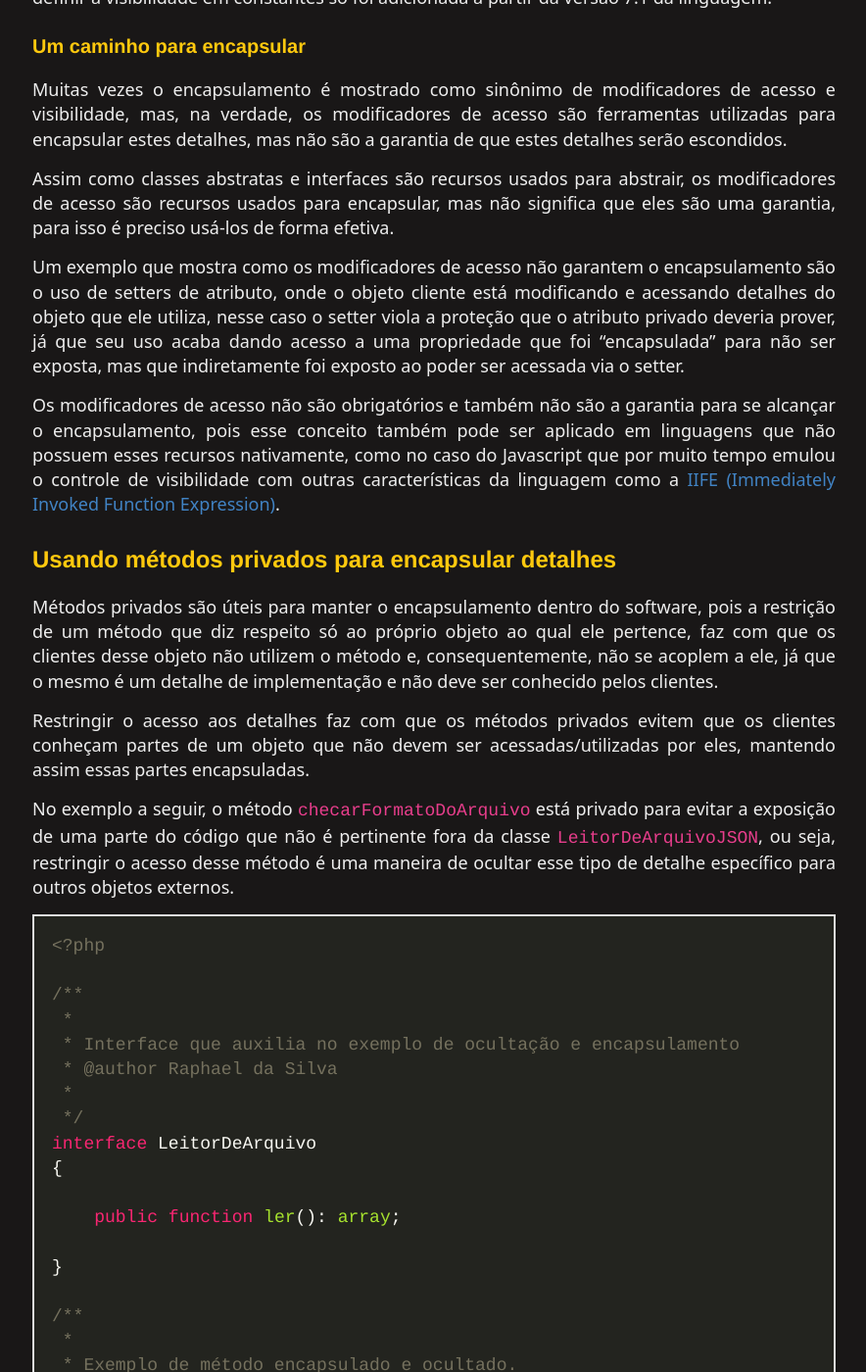
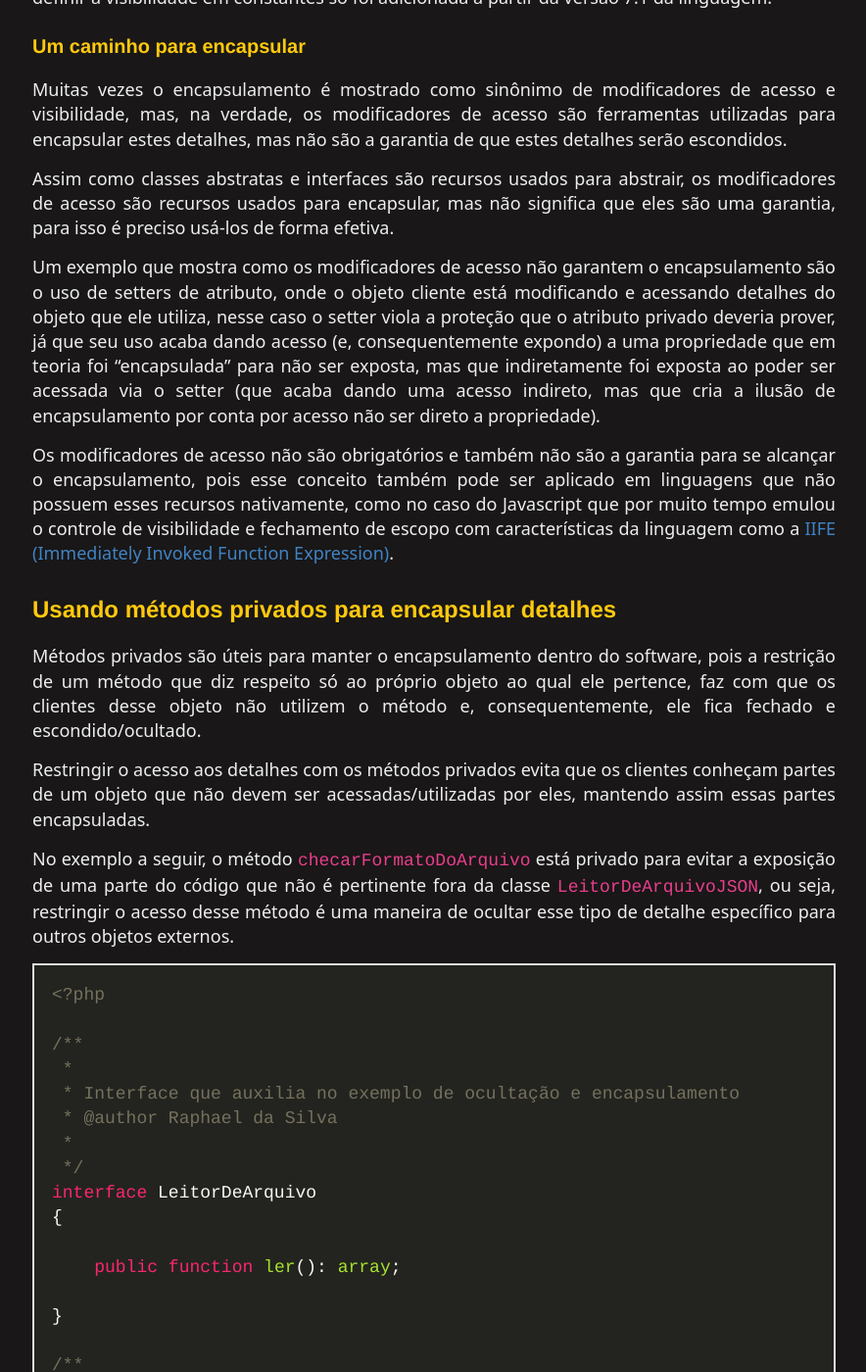
Before and after one commit to raphael-da-silva/raphael-da-silva.github.io, a Jekyll site: the page built from _posts/2021-06-10-ocultacao-encapsulamento.md, in a window 1280 px wide and 1400 px high, scrolled down 3537 px. Shown: the whole window at 98% size, without its empty margins (197-1081 px from the left). Built offline with Jekyll 4.4.1, drawn with Linux system fonts in a browser that asks for light colours; nearby versions of some CDN libraries; some of the changed text lies outside the part shown.

Commit message:
Revisão

````diff
--- a/_posts/2021-06-10-ocultacao-encapsulamento.md
+++ b/_posts/2021-06-10-ocultacao-encapsulamento.md
@@ -35,7 +35,7 @@
 
 ## Ocultação de informação (aka Information Hiding)
 
-Ocultação de informação (Information Hiding) é um dos princípios essenciais da orientação a objetos, o seu objetivo é evitar o acoplamento e ter objetos mais isolados dentro de um software.
+Ocultação de informação (Information Hiding) é um dos princípios essenciais da orientação a objetos, o seu objetivo é isolar os objetos de detalhes internos e dos efeitos que mudanças internas podem gerar fora do objeto (tendo objetos mais isolados dentro de um software).
 
 O propósito desse princípio é não revelar como um objeto faz algo, ou seja, detalhes de implementação não devem ser expostos na [comunicação entre objetos](https://raphael-da-silva.github.io/td-troca-de-mensagens/), pois **os objetos devem expor apenas o que fazem, mas não os detalhes do que fazem**. Isso é o que esse principio trata em essência.
 
@@ -89,15 +89,15 @@
 
 Assim como classes abstratas e interfaces são recursos usados para abstrair, os modificadores de acesso são recursos usados para encapsular, mas não significa que eles são uma garantia, para isso é preciso usá-los de forma efetiva.
 
-Um exemplo que mostra como os modificadores de acesso não garantem o encapsulamento são o uso de setters de atributo, onde o objeto cliente está modificando e acessando detalhes do objeto que ele utiliza, nesse caso o setter viola a proteção que o atributo privado deveria prover, já que seu uso acaba dando acesso a uma propriedade que foi "encapsulada" para não ser exposta, mas que indiretamente foi exposto ao poder ser acessada via o setter.
+Um exemplo que mostra como os modificadores de acesso não garantem o encapsulamento são o uso de setters de atributo, onde o objeto cliente está modificando e acessando detalhes do objeto que ele utiliza, nesse caso o setter viola a proteção que o atributo privado deveria prover, já que seu uso acaba dando acesso (e, consequentemente expondo) a uma propriedade que em teoria foi "encapsulada" para não ser exposta, mas que indiretamente foi exposta ao poder ser acessada via o setter (que acaba dando uma acesso indireto, mas que cria a ilusão de encapsulamento por conta por acesso não ser direto a propriedade).
 
-Os modificadores de acesso não são obrigatórios e também não são a garantia para se alcançar o encapsulamento, pois esse conceito também pode ser aplicado em linguagens que não possuem esses recursos nativamente, como no caso do Javascript que por muito tempo emulou o controle de visibilidade com outras características da linguagem como a [IIFE (Immediately Invoked Function Expression)](https://developer.mozilla.org/pt-BR/docs/Glossary/IIFE).
+Os modificadores de acesso não são obrigatórios e também não são a garantia para se alcançar o encapsulamento, pois esse conceito também pode ser aplicado em linguagens que não possuem esses recursos nativamente, como no caso do Javascript que por muito tempo emulou o controle de visibilidade e fechamento de escopo com características da linguagem como a [IIFE (Immediately Invoked Function Expression)](https://developer.mozilla.org/pt-BR/docs/Glossary/IIFE).
 
 ## Usando métodos privados para encapsular detalhes
 
-Métodos privados são úteis para manter o encapsulamento dentro do software, pois a restrição de um método que diz respeito só ao próprio objeto ao qual ele pertence, faz com que os clientes desse objeto não utilizem o método e, consequentemente, não se acoplem a ele, já que o mesmo é um detalhe de implementação e não deve ser conhecido pelos clientes.
+Métodos privados são úteis para manter o encapsulamento dentro do software, pois a restrição de um método que diz respeito só ao próprio objeto ao qual ele pertence, faz com que os clientes desse objeto não utilizem o método e, consequentemente, ele fica fechado e escondido/ocultado.
 
-Restringir o acesso aos detalhes faz com que os métodos privados evitem que os clientes conheçam partes de um objeto que não devem ser acessadas/utilizadas por eles, mantendo assim essas partes encapsuladas.
+Restringir o acesso aos detalhes com os métodos privados evita que os clientes conheçam partes de um objeto que não devem ser acessadas/utilizadas por eles, mantendo assim essas partes encapsuladas.
 
 No exemplo a seguir, o método ```checarFormatoDoArquivo``` está privado para evitar a exposição de uma parte do código que não é pertinente fora da classe ```LeitorDeArquivoJSON```, ou seja, restringir o acesso desse método é uma maneira de ocultar esse tipo de detalhe específico para outros objetos externos.
 
@@ -179,6 +179,7 @@
 
 * HARMES, Ross; DIAZ, Dustin. Pro Javascript Design Patterns. Edição 1. USA: Apress, 2008.
 * [Significado da palavra encapsulamento no site dicio.com.br](https://www.dicio.com.br/encapsulamento/)
+* https://en.wikipedia.org/wiki/Information_hiding
 
 ***
 
````
